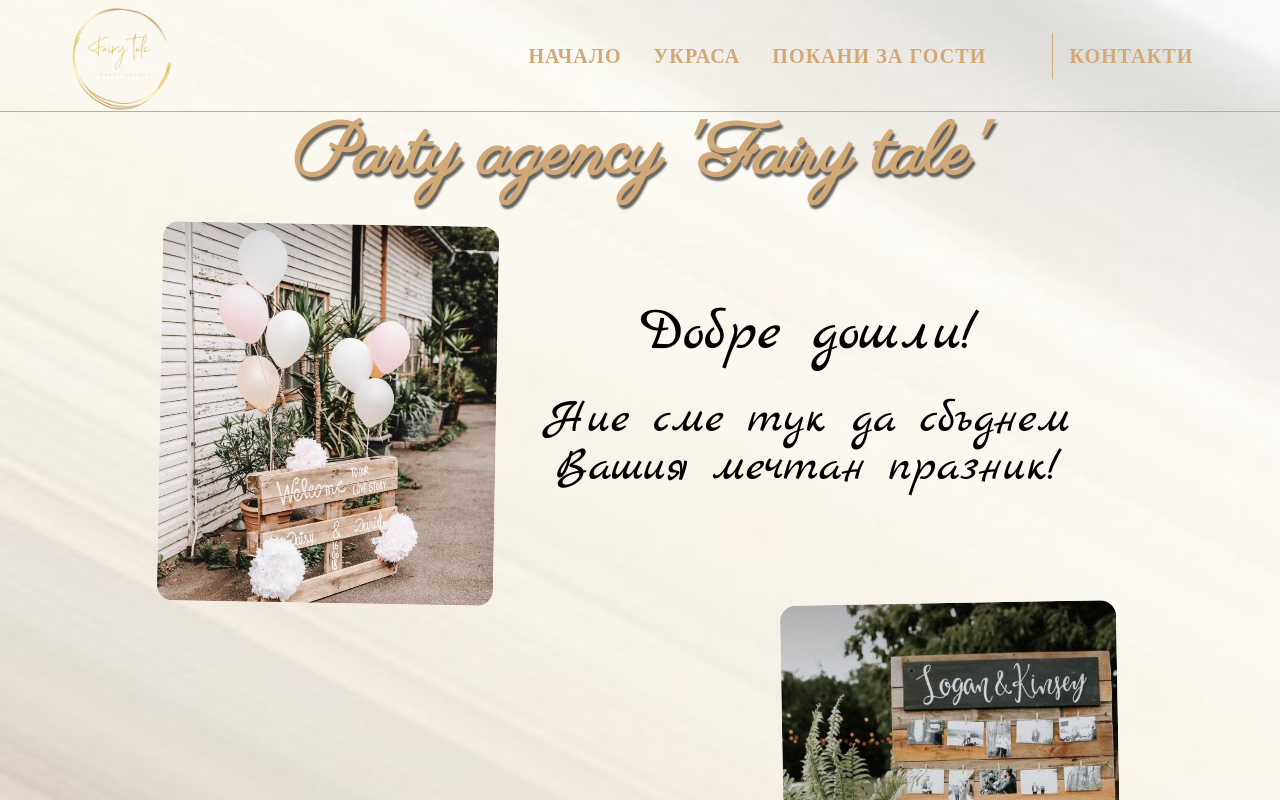
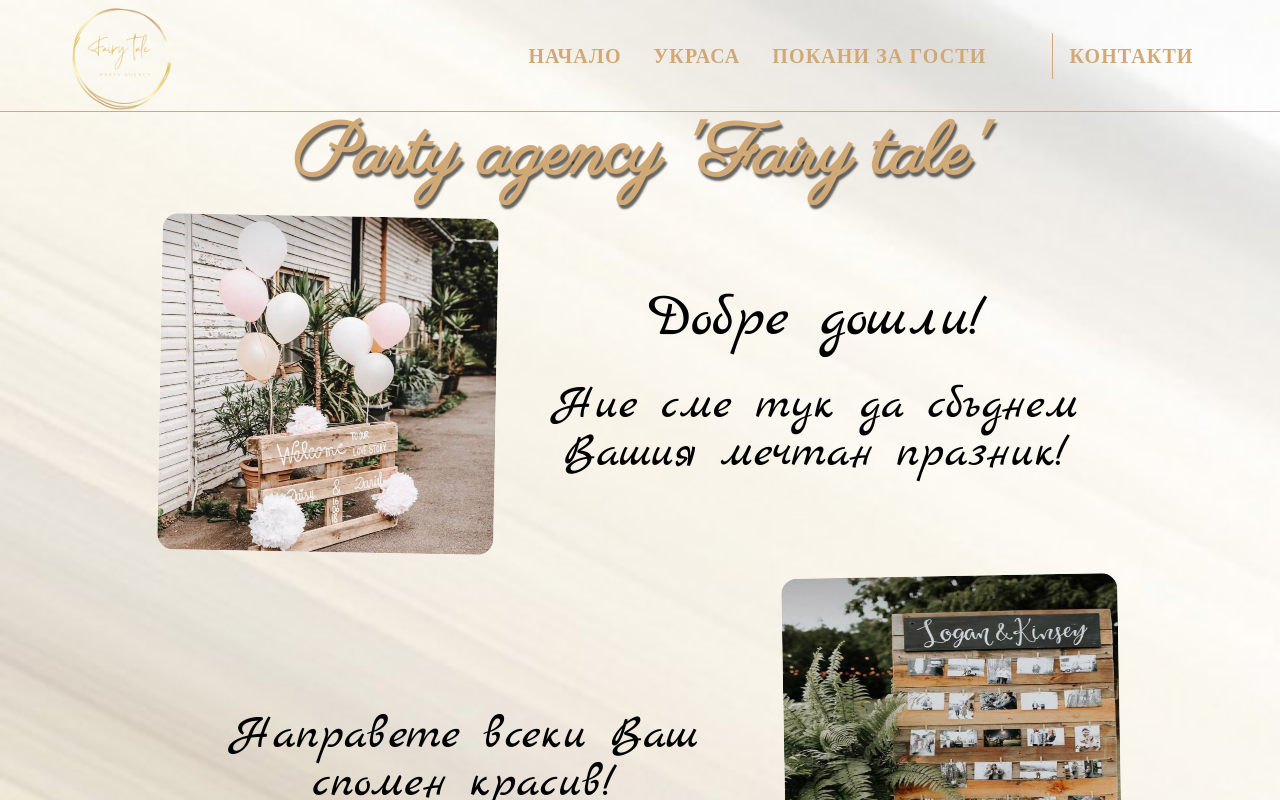
Before and after one commit to dimitrov93/party-agency, a React (Create React App) app: page / in a window 1280 px wide. Shown: the top 800 px of the page. Built offline with nearby package versions, Linux system fonts and the light colour scheme; a web font is replaced by a local one.

Commit message:
fixed home

```diff
--- a/src/pages/Home.tsx
+++ b/src/pages/Home.tsx
@@ -27,19 +27,17 @@ const HomeSection: React.FC<{
 
   return (
     <div
-      className={`flex ${flexDirection} items-center justify-center ${animationClass} last:mb-6`}
+      className={`flex ${flexDirection} justify-center  items-center ${animationClass} last:mb-6 gap-4`}
     >
-      <div className="max-w-60 sm:max-w-[35%] aspect-square">
-        <img
-          src={imageMap[image]}
-          alt=""
-          className={`home_logo ${imageRotation || ""} ${
-            isReverse ? "mb-8" : "mt-8"
-          }`}
-          loading="lazy"
-        />
-      </div>
-      <div className="flex flex-col gap-4 sm:gap-2 md:gap:6 lg:gap-8 p-4">
+      <img
+        src={imageMap[image]}
+        alt=""
+        className={`home_logo max-w-[50%] sm:max-w-[35%]  aspect-square ${
+          imageRotation || ""
+        } ${isReverse ? "mb-8" : ""}`}
+        loading="lazy"
+      />
+      <div className="flex flex-col gap- sm:gap-2 md:gap:6 lg:gap-8">
         {title && <h2>{title}</h2>}
         <h3>{subtitle}</h3>
       </div>
@@ -47,7 +45,7 @@ const HomeSection: React.FC<{
   );
 };
 
-const Home: React.FC<{ language?: 'bg' | 'en' }> = ({ language = 'bg' }) => {
+const Home: React.FC<{ language?: "bg" | "en" }> = ({ language = "bg" }) => {
   const animations = [
     "animate-slide-from-left",
     "animate-slide-from-right",
@@ -59,7 +57,7 @@ const Home: React.FC<{ language?: 'bg' | 'en' }> = ({ language = 'bg' }) => {
   const homeContent = content[language].home;
 
   return (
-    <div className="container">
+    <div className="container flex flex-col gap-6">
       <Title />
       {homeContent.sections.map((section, index) => (
         <HomeSection
```
